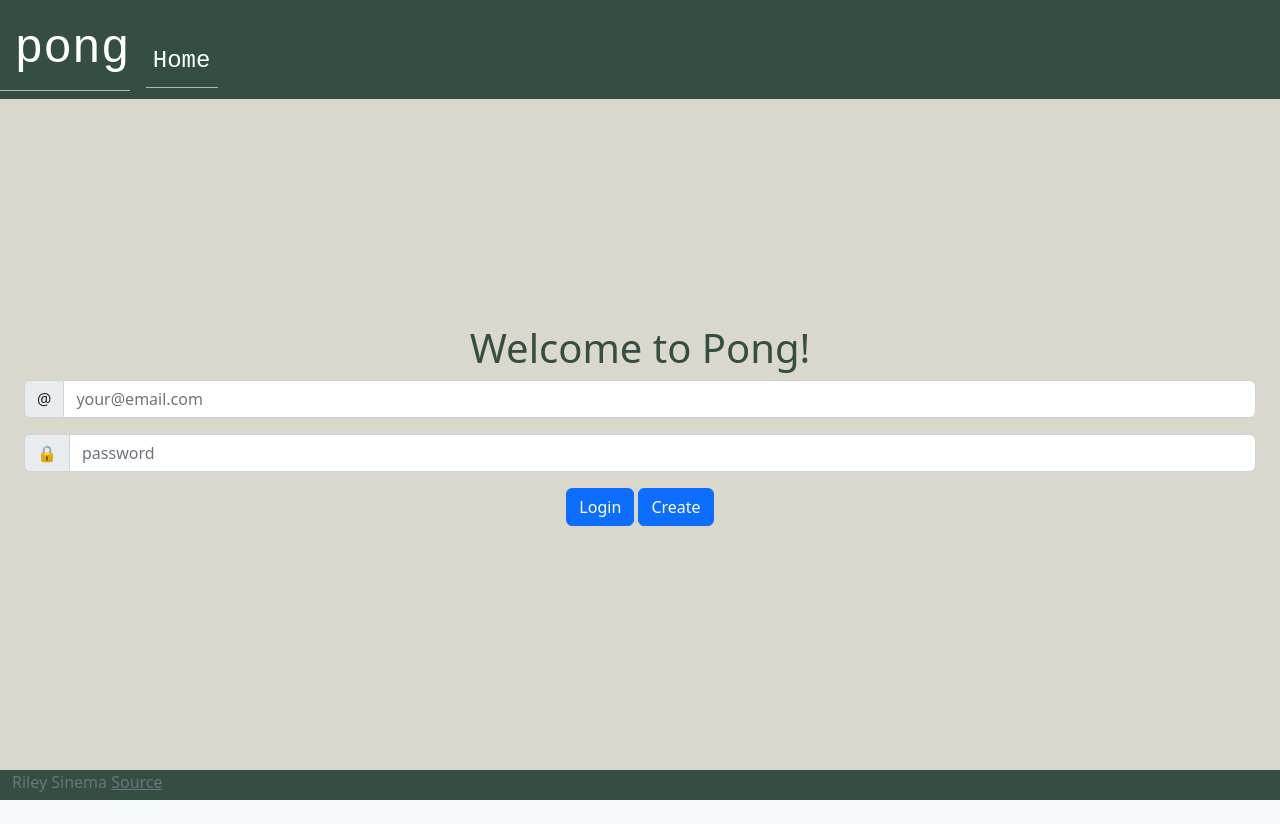
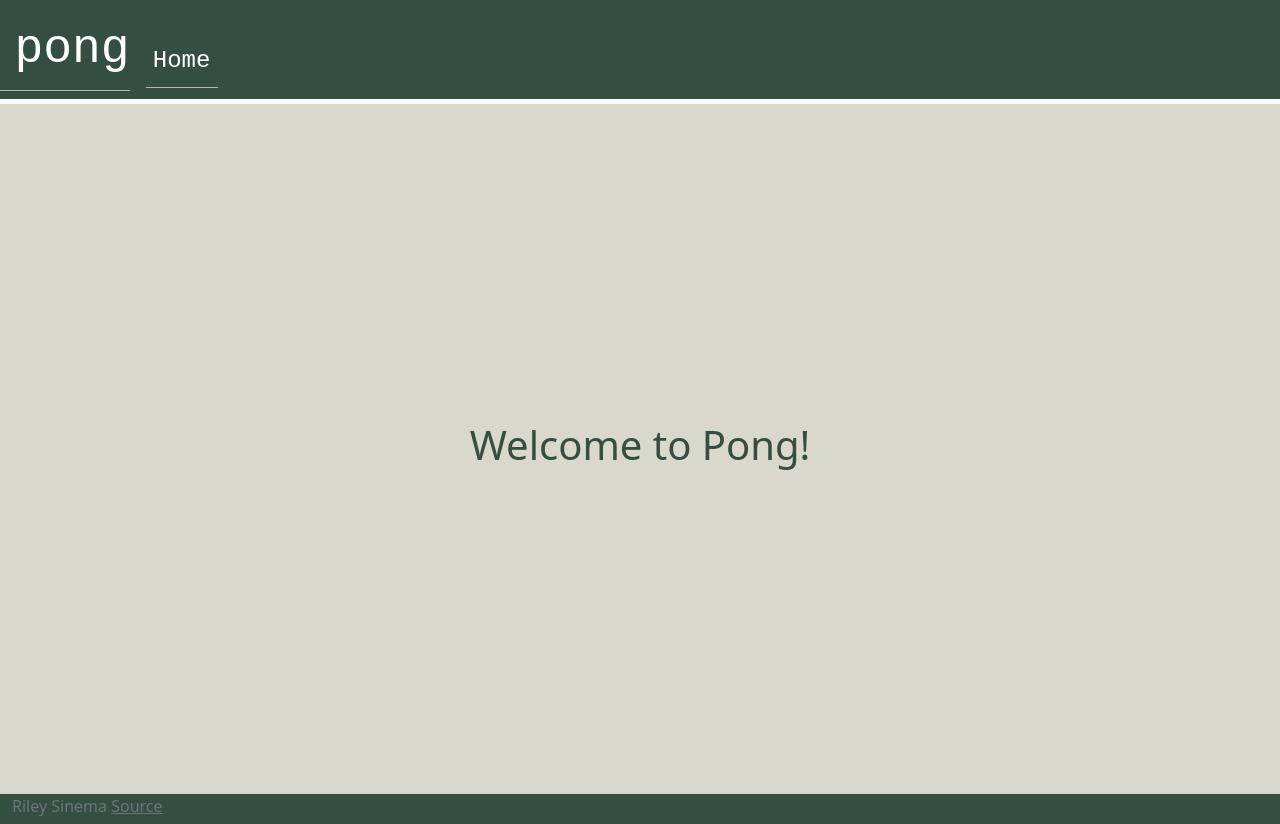
Before and after one commit to rsinema/startup, a website: page public/index.html in a window 1280 px wide. Before the commit the page ends 800 px from the top, so only its background shows below. Drawn offline with nearby package versions, Linux system fonts and the light colour scheme.

Commit message:
changed something with index.html

```diff
--- a/public/index.html
+++ b/public/index.html
@@ -14,7 +14,7 @@
             integrity="sha384-Zenh87qX5JnK2Jl0vWa8Ck2rdkQ2Bzep5IDxbcnCeuOxjzrPF/et3URy9Bv1WTRi"
             crossorigin="anonymous"
         />
-    </head>
+    </head>d
 
     <!-- https://coolors.co/palette/dad7cd-a3b18a-588157-3a5a40-344e41 color pallete link-->
 
@@ -33,7 +33,7 @@
         <main class="container-fluid" style="background-color: #DAD7CD;">
             <div id="Login_div" class="container-fluid">
                 <h1>Welcome to Pong!</h1>
-                <div id="loginControls" style="display: block">
+                <div id="loginControls" style="display: none">
                     <div class="input-group mb-3">
                         <span class="input-group-text">@</span>
                         <input
--- a/public/login.js
+++ b/public/login.js
@@ -4,7 +4,6 @@
     console.log(userName)
     if (userName) {
         const nameEl = document.getElementById('userName');
-        console.log(nameEl)
         nameEl.value = userName;
         const user = await getUser(nameEl.value);
         authenticated = user?.authenticated;
```
